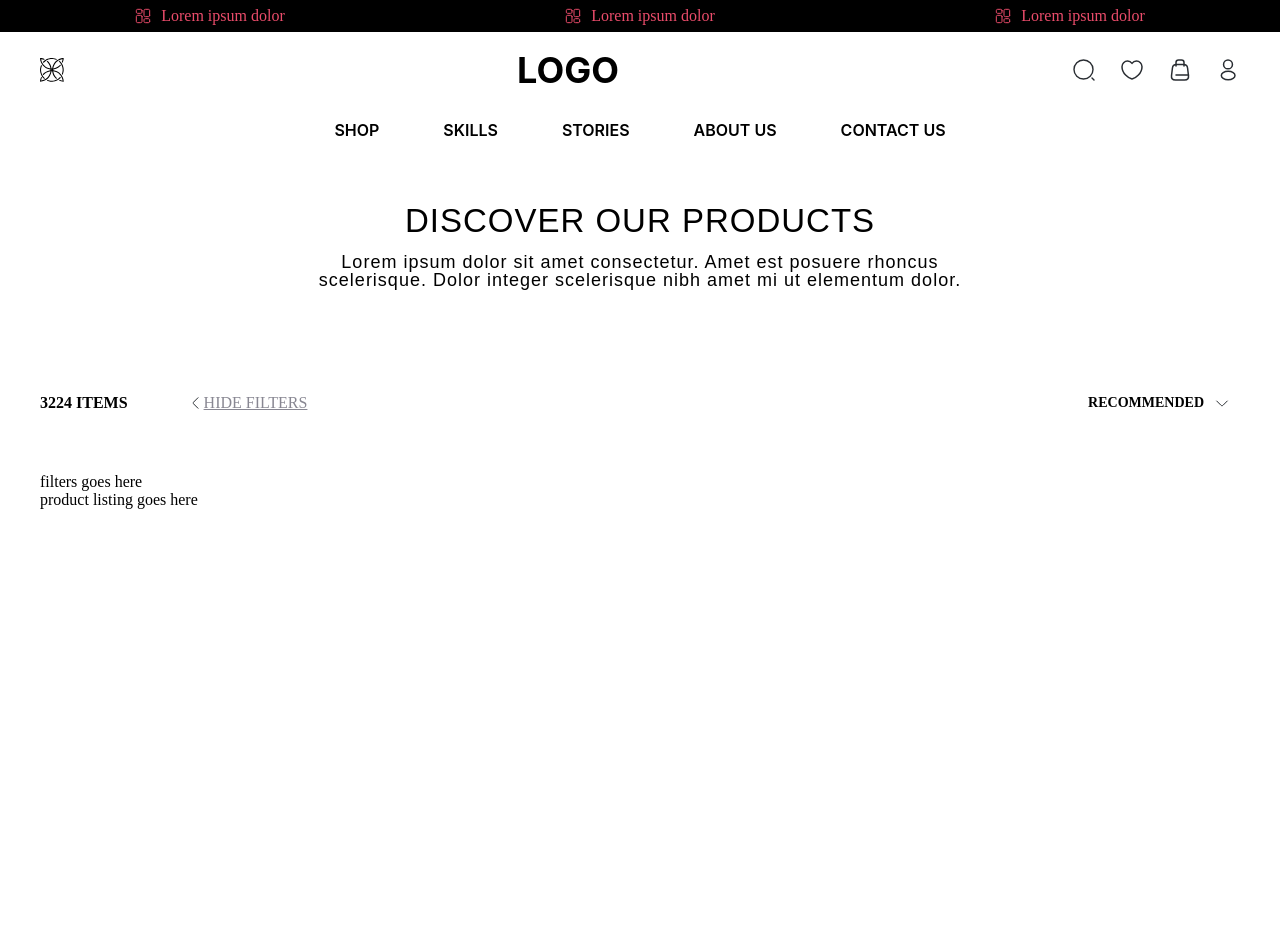
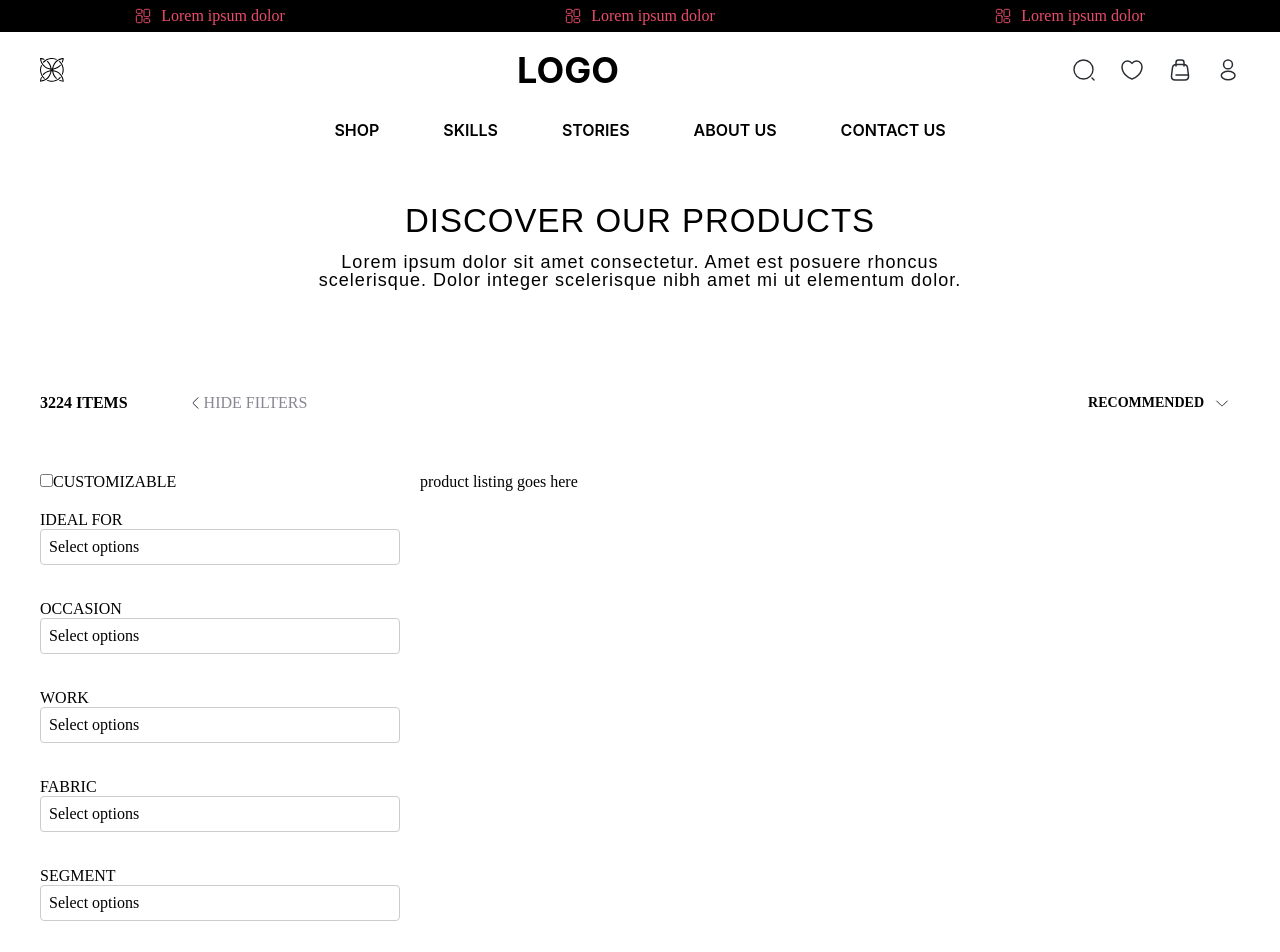
Before and after one commit to MuhammedNoushad/Appscrip-task-Muhammed-Noushad, a React (Vite) app: page / in a window 1280 px wide. Shown: the top 952 px of the page. Before the commit the page ends 800 px from the top, so only its background shows below. Built offline with nearby package versions, Linux system fonts and the light colour scheme.

Commit message:
feat: add MultiSelectDropdown component and integrate it into Filters for enhanced filtering options in Shop

```diff
--- /dev/null
+++ b/src/components/multiSelectDropdown/MultiSelectDropdown.jsx
@@ -0,0 +1,46 @@
+import { useState } from "react";
+import styles from "./MultiSelectDropdown.module.css";
+
+const MultiSelectDropdown = ({ label, options }) => {
+  const [isOpen, setIsOpen] = useState(false);
+  const [selectedOptions, setSelectedOptions] = useState([]);
+
+  const toggleDropdown = () => setIsOpen(!isOpen);
+
+  const handleOptionClick = (option) => {
+    if (selectedOptions.includes(option)) {
+      setSelectedOptions((prev) => prev.filter((o) => o !== option));
+    } else {
+      setSelectedOptions((prev) => [...prev, option]);
+    }
+  };
+
+  return (
+    <div className={styles.dropdown}>
+      <label>{label}</label>
+      <div className={styles.header} onClick={toggleDropdown}>
+        {selectedOptions.length > 0
+          ? selectedOptions.join(", ")
+          : "Select options"}
+      </div>
+
+      {isOpen && (
+        <div className={styles.options}>
+          {options.map((option, index) => (
+            <label key={index} className={styles.option}>
+              <input
+                type="checkbox"
+                value={option}
+                checked={selectedOptions.includes(option)}
+                onChange={() => handleOptionClick(option)}
+              />
+              {option}
+            </label>
+          ))}
+        </div>
+      )}
+    </div>
+  );
+};
+
+export default MultiSelectDropdown;
--- /dev/null
+++ b/src/components/multiSelectDropdown/MultiSelectDropdown.module.css
@@ -0,0 +1,33 @@
+.dropdown {
+  position: relative;
+  width: 100%;
+  margin-bottom: 15px;
+}
+
+.header {
+  border: 1px solid #ccc;
+  padding: 8px;
+  border-radius: 4px;
+  cursor: pointer;
+  background-color: #fff;
+}
+
+.options {
+  position: absolute;
+  background: #fff;
+  border: 1px solid #ccc;
+  width: 100%;
+  z-index: 2;
+  max-height: 200px;
+  overflow-y: auto;
+  padding: 8px;
+  margin-top: 4px;
+  border-radius: 4px;
+}
+
+.option {
+  display: flex;
+  align-items: center;
+  gap: 8px;
+  padding: 4px 0;
+}
--- /dev/null
+++ b/src/components/shopSection/Filters.jsx
@@ -0,0 +1,33 @@
+import MultiSelectDropdown from "../multiSelectDropdown/MultiSelectDropdown";
+import styles from "./Shop.module.css";
+
+const Filters = ({ config }) => {
+  return (
+    <aside className={styles.filters}>
+      {config.map((filter, index) => {
+        switch (filter.type) {
+          case "dropdownCheckbox":
+            return (
+              <MultiSelectDropdown
+                label={filter.label}
+                options={filter.options}
+              />
+            );
+          case "checkbox":
+            return (
+              <div key={index}>
+                <label>
+                  <input type="checkbox" />
+                  {filter.label}
+                </label>
+              </div>
+            );
+          default:
+            return null;
+        }
+      })}
+    </aside>
+  );
+};
+
+export default Filters;
--- a/src/components/shopSection/Shop.jsx
+++ b/src/components/shopSection/Shop.jsx
@@ -1,33 +1,85 @@
 import LeftArrow from "../../icons/LeftArrow";
 import Dropdown from "../dropdown/Dropdown";
+import Filters from "./Filters";
 import styles from "./Shop.module.css";
 
+const sortOptions = [
+  "recommended",
+  "newest first",
+  "popular",
+  "price:low to high",
+  "price:high to low",
+];
+
 const Shop = () => {
+  const filterConfig = [
+    {
+      type: "checkbox",
+      label: "CUSTOMIZABLE",
+    },
+    {
+      type: "dropdownCheckbox",
+      label: "IDEAL FOR",
+      options: ["Men", "Women", "Baby & Kids"],
+    },
+    {
+      type: "dropdownCheckbox",
+      label: "OCCASION",
+      options: ["Casual", "Formal", "Party", "Sports"],
+    },
+    {
+      type: "dropdownCheckbox",
+      label: "WORK",
+      options: ["Formal", "Business Casual", "Casual"],
+    },
+    {
+      type: "dropdownCheckbox",
+      label: "FABRIC",
+      options: ["Cotton", "Polyester", "Wool", "Silk"],
+    },
+    {
+      type: "dropdownCheckbox",
+      label: "SEGMENT",
+      options: ["Luxury", "Premium", "Affordable"],
+    },
+    {
+      type: "dropdownCheckbox",
+      label: "SUITABLE FOR",
+      options: ["Summer", "Winter", "Rainy"],
+    },
+    {
+      type: "dropdownCheckbox",
+      label: "RAW MATERIAL",
+      options: ["Organic", "Recycled", "Synthetic"],
+    },
+    {
+      type: "dropdownCheckbox",
+      label: "PATTERN",
+      options: ["Solid", "Striped", "Checked", "Printed"],
+    },
+  ];
+
+  const toggleFilters = () => {
+    console.log("Toggle filters clicked");
+  };
+
   return (
     <section className={styles.container}>
       <div className={styles.header}>
         <div className={styles.headerLeft}>
           <strong>3224 ITEMS</strong>
 
-          <a className={styles.hideFilters} href="#">
+          <a className={styles.hideFilters} onClick={toggleFilters}>
             <LeftArrow />
             HIDE FILTERS
           </a>
         </div>
 
-        <Dropdown
-          options={[
-            "recommended",
-            "newest first",
-            "popular",
-            "price:low to high",
-            "price:high to low",
-          ]}
-        />
+        <Dropdown options={sortOptions} />
       </div>
 
-      <div>
-        <div>filters goes here</div>
+      <div className={styles.content}>
+        <Filters config={filterConfig} />
 
         <div>product listing goes here</div>
       </div>
--- a/src/components/shopSection/Shop.module.css
+++ b/src/components/shopSection/Shop.module.css
@@ -20,3 +20,15 @@
   align-items: center;
   color: rgba(136, 135, 146, 1);
 }
+
+.content {
+  display: grid;
+  grid-template-columns: 30% 70%;
+  gap: 20px;
+}
+
+.filters {
+  display: flex;
+  flex-direction: column;
+  gap: 20px;
+}
```
